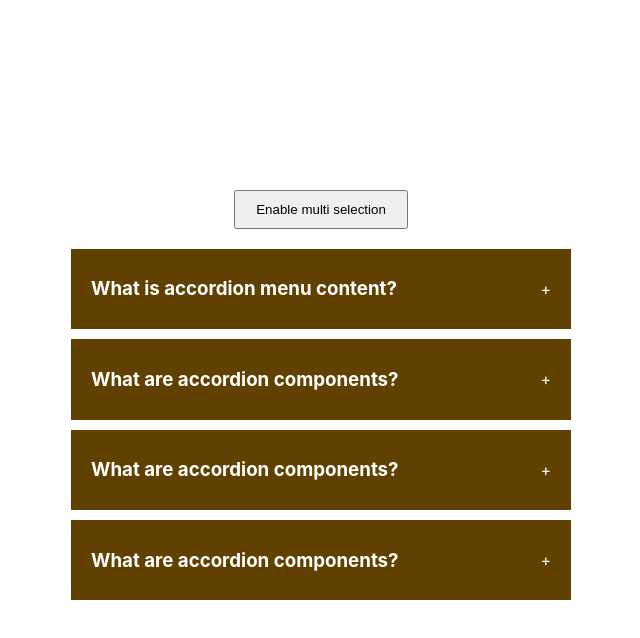
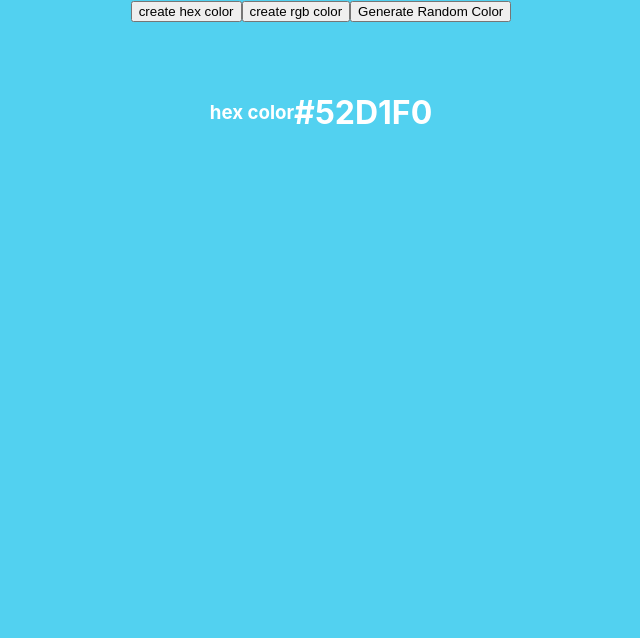
Before and after one commit to Yohannes1556/interview-questions, a React (Create React App) app: page / in a window 1280 px wide. Shown: the top 638 px of the page, without its empty margins (319-959 px from the left). Built offline with nearby package versions, Linux system fonts and the light colour scheme.

Commit message:
random color generator

```diff
--- a/src/App.js
+++ b/src/App.js
@@ -1,10 +1,13 @@
 import './App.css';
 import Accordian from './components/Accordian/Accordian';
+import RandomColor from './components/RandomColor';
 
 function App() {
   return (
     <div className="App">
-      <Accordian />
+      {/* <Accordian /> */}
+
+      <RandomColor />
     </div>
   );
 }
--- /dev/null
+++ b/src/components/RandomColor/index.jsx
@@ -0,0 +1,60 @@
+import React, { useEffect, useState } from "react";
+import "./index.css";
+
+export const RandomColor = () => {
+  const [typeOfColor, setTypeOfColor] = useState("hex");
+  const [color, setColor] = useState("#000000");
+
+
+
+  function randomGenerator(arr) {
+    return Math.floor(Math.random() * arr);
+  }
+
+  function handleHex() {
+    const hex = ["0","1","2","3","4", "5","6","7","8","9","A","B","C","D","E","F"];
+    let hexColor = "#";
+    for (let index = 0; index < 6; index++) {
+      hexColor += hex[randomGenerator(hex.length)];
+    }
+
+    setColor(hexColor);
+
+  }
+
+  function handleRGB() {
+    let r = randomGenerator(256);
+    let g = randomGenerator(256);
+    let b = randomGenerator(256);
+
+    setColor(`rgb (${r},${g},${b})`);
+    console.log(color);
+  }
+
+  useEffect(()=>{
+    if(typeOfColor === 'rgb') handleRGB()
+    else handleHex()
+  },[typeOfColor])
+
+  return (
+    <div style={{ background: color, width: "100vw", height: "100vh" }}>
+
+
+      <button onClick={()=>setTypeOfColor('hex')}>create hex color</button>
+      <button onClick={()=>setTypeOfColor('rgb')}>create rgb color</button>
+      <button onClick={typeOfColor === 'hex' ? handleHex:handleRGB}>Generate Random Color</button>
+      <div style={{
+        display:'flex',
+        justifyContent: "center",
+        alignItems: "center",
+        color: '#fff',
+        fontsize:'60px',
+        marginTop: '50px'
+    }}>
+    <h3>{typeOfColor === 'rgb' ? 'rgb color' : 'hex color'}</h3>
+    <h1>{color}</h1></div>
+    </div>
+  );
+};
+
+export default RandomColor;
```
Also changed, not shown: src/components/RandomColor/index.css (added).
